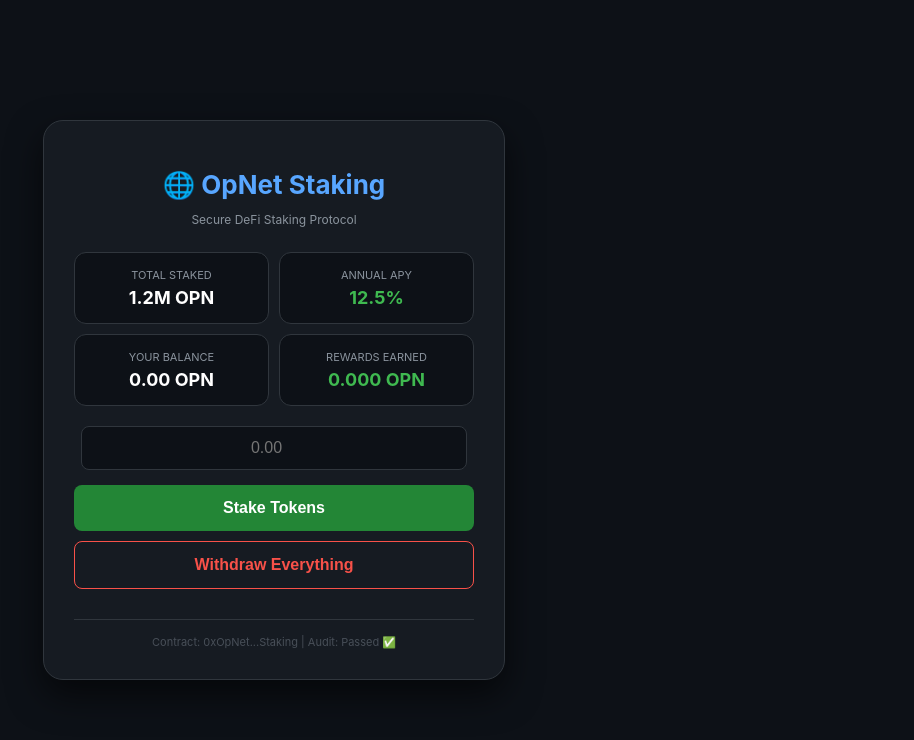
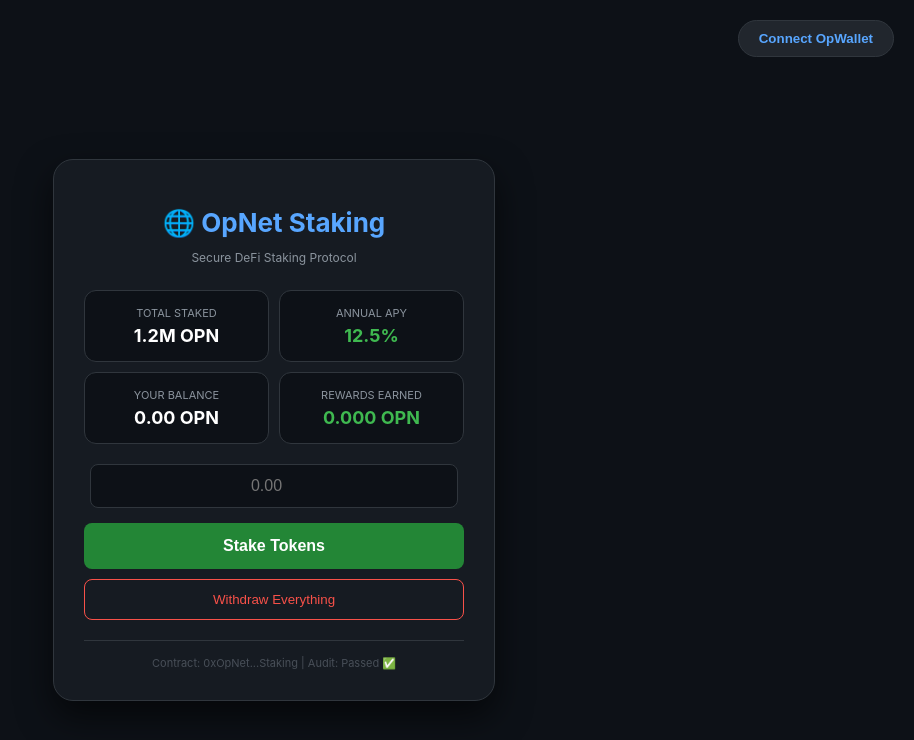
Before and after one commit to mizanbd366/OpNet-Staking-Rewards, a plain HTML site: page index.html in a window 1280 px wide. Shown: the whole page, without its empty margins (366-1280 px from the left). Drawn offline with Linux system fonts and the light colour scheme.

Commit message:
Update title and improve layout in index.html

```diff
--- a/index.html
+++ b/index.html
@@ -3,14 +3,19 @@
 <head>
     <meta charset="UTF-8">
     <meta name="viewport" content="width=device-width, initial-scale=1.0">
-    <title>OpNet Staking Pro Dashboard</title>
+    <title>OpNet Pro Staking Dashboard</title>
     <style>
-        body { font-family: 'Inter', sans-serif; background-color: #0d1117; color: #c9d1d9; display: flex; justify-content: center; align-items: center; min-height: 100vh; margin: 0; }
-        .container { background-color: #161b22; padding: 30px; border-radius: 20px; border: 1px solid #30363d; text-align: center; box-shadow: 0 15px 35px rgba(0,0,0,0.6); width: 400px; }
+        body { font-family: 'Inter', sans-serif; background-color: #0d1117; color: #c9d1d9; min-height: 100vh; margin: 0; display: flex; flex-direction: column; align-items: center; justify-content: center; }
+
+        /* উপরের ওয়ালেট বাটন */
+        .header { width: 100%; padding: 20px; display: flex; justify-content: flex-end; position: absolute; top: 0; box-sizing: border-box; }
+        .connect-btn { background-color: #21262d; border: 1px solid #30363d; color: #58a6ff; padding: 10px 20px; border-radius: 20px; cursor: pointer; font-weight: bold; transition: 0.3s; }
+        .connect-btn:hover { background-color: #30363d; border-color: #58a6ff; }
+
+        .container { background-color: #161b22; padding: 30px; border-radius: 20px; border: 1px solid #30363d; text-align: center; box-shadow: 0 15px 35px rgba(0,0,0,0.6); width: 380px; margin-top: 60px; }
         h1 { color: #58a6ff; font-size: 26px; margin-bottom: 5px; }
         .tagline { font-size: 12px; color: #8b949e; margin-bottom: 25px; }
 
-        /* ফিচার বক্সগুলো */
         .grid { display: grid; grid-template-columns: 1fr 1fr; gap: 10px; margin-bottom: 20px; }
         .stat-box { background: #0d1117; padding: 15px; border-radius: 12px; border: 1px solid #30363d; }
         .stat-label { font-size: 11px; color: #8b949e; text-transform: uppercase; margin-bottom: 5px; }
@@ -18,15 +23,20 @@
         .highlight { color: #3fb950; }
 
         input { width: 90%; padding: 12px; margin-bottom: 15px; border-radius: 8px; border: 1px solid #30363d; background: #0d1117; color: white; text-align: center; font-size: 16px; }
-        button { background-color: #238636; color: white; border: none; padding: 14px; border-radius: 8px; cursor: pointer; font-weight: bold; width: 100%; font-size: 16px; transition: 0.3s; margin-bottom: 10px; }
-        button:hover { background-color: #2ea043; transform: translateY(-2px); }
-        .withdraw-btn { background-color: transparent; border: 1px solid #f85149; color: #f85149; }
+        .main-btn { background-color: #238636; color: white; border: none; padding: 14px; border-radius: 8px; cursor: pointer; font-weight: bold; width: 100%; font-size: 16px; transition: 0.3s; margin-bottom: 10px; }
+        .main-btn:hover { background-color: #2ea043; transform: translateY(-2px); }
+        .withdraw-btn { background-color: transparent; border: 1px solid #f85149; color: #f85149; padding: 12px; border-radius: 8px; cursor: pointer; width: 100%; transition: 0.3s; }
         .withdraw-btn:hover { background-color: #f85149; color: white; }
 
         .footer-note { font-size: 11px; margin-top: 20px; color: #484f58; border-top: 1px solid #30363d; padding-top: 15px; }
     </style>
 </head>
 <body>
+
+    <div class="header">
+        <button class="connect-btn" onclick="connectOpWallet()">Connect OpWallet</button>
+    </div>
+
     <div class="container">
         <h1>🌐 OpNet Staking</h1>
         <p class="tagline">Secure DeFi Staking Protocol</p>
@@ -42,7 +52,7 @@
             </div>
             <div class="stat-box">
                 <div class="stat-label">Your Balance</div>
-                <div class="stat-value">0.00 OPN</div>
+                <div id="balance" class="stat-value">0.00 OPN</div>
             </div>
             <div class="stat-box">
                 <div class="stat-label">Rewards Earned</div>
@@ -51,12 +61,31 @@
         </div>
 
         <input type="number" placeholder="0.00">
-        <button onclick="alert('Connecting to OpNet Smart Contract...')">Stake Tokens</button>
-        <button class="withdraw-btn" onclick="alert('Claiming Rewards & Unstaking...')">Withdraw Everything</button>
+        <button class="main-btn" onclick="checkConnection()">Stake Tokens</button>
+        <button class="withdraw-btn" onclick="checkConnection()">Withdraw Everything</button>
 
         <div class="footer-note">
             Contract: 0xOpNet...Staking | Audit: Passed ✅
         </div>
     </div>
+
+    <script>
+        function connectOpWallet() {
+            // OpWallet কানেকশন লজিক (সিমুলেটেড)
+            alert("OpWallet Extension detected! \nRequesting connection to: mizanbd366...");
+            document.querySelector('.connect-btn').innerText = "0x7a2...4f9";
+            document.querySelector('.connect-btn').style.color = "#3fb950";
+            document.getElementById('balance').innerText = "500.00 OPN";
+        }
+
+        function checkConnection() {
+            let btnText = document.querySelector('.connect-btn').innerText;
+            if(btnText === "Connect OpWallet") {
+                alert("Please connect your OpWallet first!");
+            } else {
+                alert("Transaction sent to OpWallet for signing!");
+            }
+        }
+    </script>
 </body>
 </html>
```
